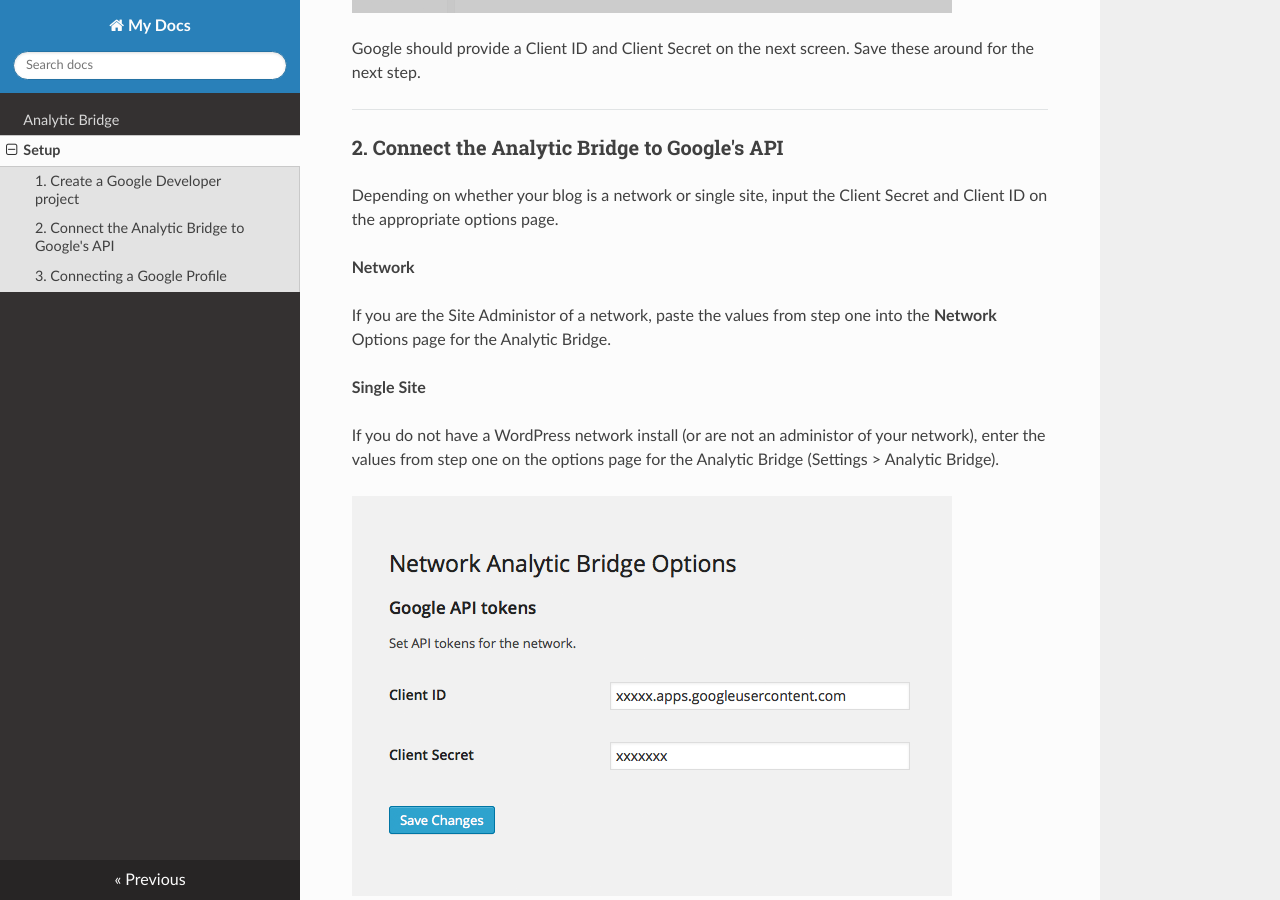
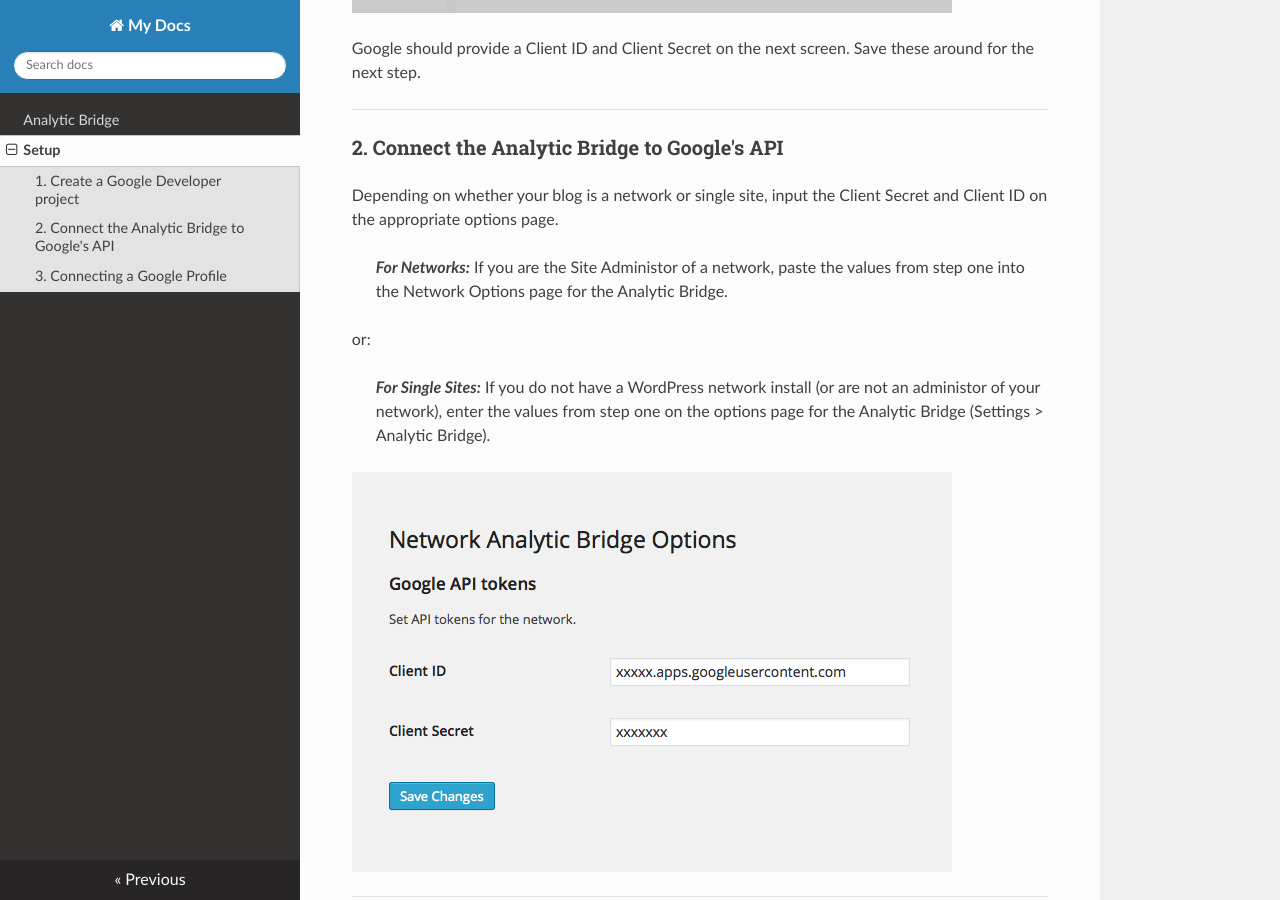
Before and after one commit to INN/Google-Analytics-Popular-Posts, an MkDocs documentation site: the page built from docs/setup.md, in a window 1280 px wide and 900 px high, scrolled down 3218 px. Built offline with MkDocs 1.6.1, drawn with Linux system fonts in a browser that asks for light colours; nearby versions of some CDN libraries.

Commit message:
Better setup docs

```diff
--- a/docs/setup.md
+++ b/docs/setup.md
@@ -51,13 +51,11 @@ Google should provide a Client ID and Client Secret on the next screen. Save the
 
 Depending on whether your blog is a network or single site, input the Client Secret and Client ID on the appropriate options page.
 
-__Network__
+ > ___For Networks:___ If you are the Site Administor of a network, paste the values from step one into the Network Options page for the Analytic Bridge.
 
-If you are the Site Administor of a network, paste the values from step one into the __Network__ Options page for the Analytic Bridge.
+or:
 
-__Single Site__
-
-If you do not have a WordPress network install (or are not an administor of your network), enter the values from step one on the options page for the Analytic Bridge (Settings > Analytic Bridge).
+ > ___For Single Sites:___ If you do not have a WordPress network install (or are not an administor of your network), enter the values from step one on the options page for the Analytic Bridge (Settings > Analytic Bridge).
 
 ![Screenshot](img/network-settings.png)
 
```
